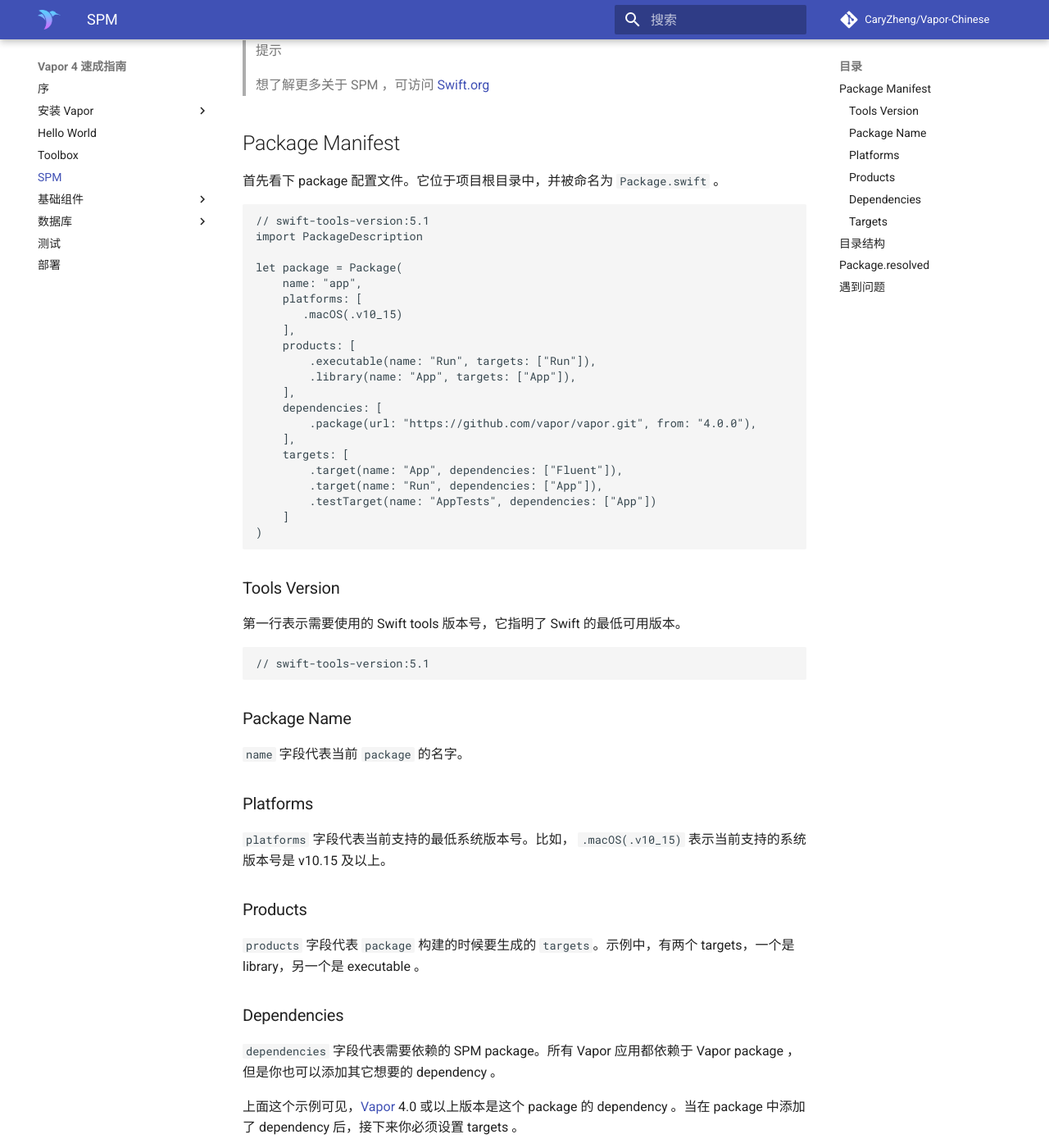
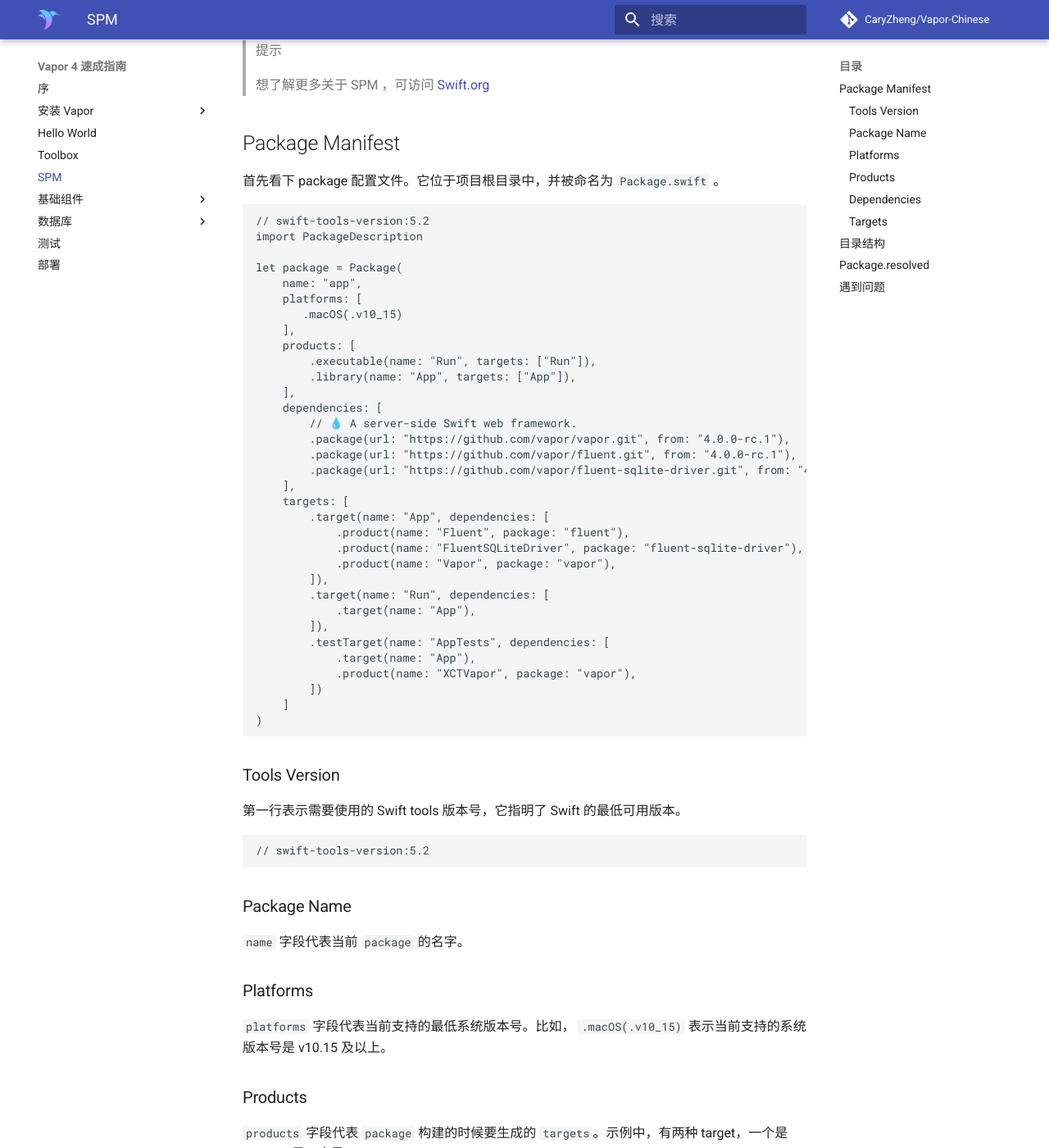
Before and after one commit to CaryZheng/Vapor4-Tutorial, an MkDocs documentation site: the page built from docs/spm.md, in a window 1280 px wide and 1400 px high, scrolled down 223 px. Shown: the whole window at 82% size. Built offline with MkDocs 1.6.1 and Material for MkDocs 9.7.7, drawn with Linux system fonts in a browser that asks for light colours; comment, search, counter and statistics services are not loaded; some of the changed text lies outside the part shown.

Commit message:
Update spm.md

````diff
--- a/docs/spm.md
+++ b/docs/spm.md
@@ -11,7 +11,7 @@
 首先看下 package 配置文件。它位于项目根目录中，并被命名为 ```Package.swift``` 。
 
 ```
-// swift-tools-version:5.1
+// swift-tools-version:5.2
 import PackageDescription
 
 let package = Package(
@@ -24,12 +24,24 @@
         .library(name: "App", targets: ["App"]),
     ],
     dependencies: [
-        .package(url: "https://github.com/vapor/vapor.git", from: "4.0.0"),
+        // 💧 A server-side Swift web framework.
+        .package(url: "https://github.com/vapor/vapor.git", from: "4.0.0-rc.1"),
+        .package(url: "https://github.com/vapor/fluent.git", from: "4.0.0-rc.1"),
+        .package(url: "https://github.com/vapor/fluent-sqlite-driver.git", from: "4.0.0-rc.1"),
     ],
     targets: [
-        .target(name: "App", dependencies: ["Fluent"]),
-        .target(name: "Run", dependencies: ["App"]),
-        .testTarget(name: "AppTests", dependencies: ["App"])
+        .target(name: "App", dependencies: [
+            .product(name: "Fluent", package: "fluent"),
+            .product(name: "FluentSQLiteDriver", package: "fluent-sqlite-driver"),
+            .product(name: "Vapor", package: "vapor"),
+        ]),
+        .target(name: "Run", dependencies: [
+            .target(name: "App"),
+        ]),
+        .testTarget(name: "AppTests", dependencies: [
+            .target(name: "App"),
+            .product(name: "XCTVapor", package: "vapor"),
+        ])
     ]
 )
 ```
@@ -39,7 +51,7 @@
 第一行表示需要使用的 Swift tools 版本号，它指明了 Swift 的最低可用版本。
 
 ```
-// swift-tools-version:5.1
+// swift-tools-version:5.2
 ```
 
 ### Package Name
@@ -52,7 +64,7 @@
 
 ### Products
 
-`products` 字段代表 `package` 构建的时候要生成的 `targets`。示例中，有两个 targets，一个是 library，另一个是 executable 。
+`products` 字段代表 `package` 构建的时候要生成的 `targets`。示例中，有两种 target，一个是 library，另一个是 executable 。
 
 ### Dependencies
 
@@ -69,15 +81,24 @@
 Targets 包含了所有的 modules、executables 以及 tests 。
 
 ```
-// swift-tools-version:5.1
+// swift-tools-version:5.2
 import PackageDescription
 
 let package = Package(
     ......
     targets: [
-        .target(name: "App", dependencies: ["Fluent"]),
-        .target(name: "Run", dependencies: ["App"]),
-        .testTarget(name: "AppTests", dependencies: ["App"])
+        .target(name: "App", dependencies: [
+            .product(name: "Fluent", package: "fluent"),
+            .product(name: "FluentSQLiteDriver", package: "fluent-sqlite-driver"),
+            .product(name: "Vapor", package: "vapor"),
+        ]),
+        .target(name: "Run", dependencies: [
+            .target(name: "App"),
+        ]),
+        .testTarget(name: "AppTests", dependencies: [
+            .target(name: "App"),
+            .product(name: "XCTVapor", package: "vapor"),
+        ])
     ]
 )
 ```
@@ -86,7 +107,7 @@
 
 > 提示
 >
-> Executable targets (包含 `main.swift` 文件的 target) 不能被其它 modules 导入。这就是为什么 Vapor 会有 `App` 和 `Run` 两个 target。任何包含在 `App` 中的代码都可以在 `AppTests` 中被测试验证。
+> Executable targets (包含 `main.swift` 文件的 target) 不能被其它 modules 导入。这就是为什么 Vapor 会有 `App` 和 `Run` 两种 target。任何包含在 `App` 中的代码都可以在 `AppTests` 中被测试验证。
 
 ## 目录结构
 
````
